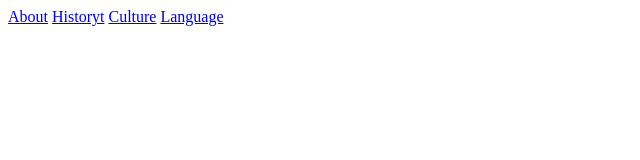
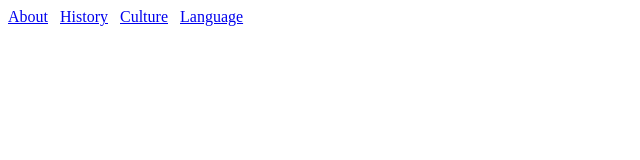
Before and after one commit to akashholam02/country, a plain HTML site: page index.html in a window 1280 px wide. Shown: the full height of the page, 0-640 px from the left. Drawn offline with Linux system fonts and the light colour scheme.

Commit message:
Space between Navbar using nbsp command

```diff
--- a/index.html
+++ b/index.html
@@ -7,10 +7,10 @@
     </head>
     <body>
        <div>
-        <a href="about.html">About</a>
-        <a href="history.html">Historyt</a>
-        <a href="culture.html">Culture</a>
-        <a href="language.html">Language</a>
+        <a href="about.html">About</a>&nbsp;&nbsp;
+        <a href="history.html">History</a>&nbsp;&nbsp;
+        <a href="culture.html">Culture</a>&nbsp;&nbsp;
+        <a href="language.html">Language</a>&nbsp;&nbsp;
        </div>
     </body>
 </html>
```
